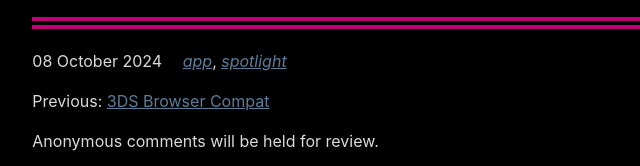
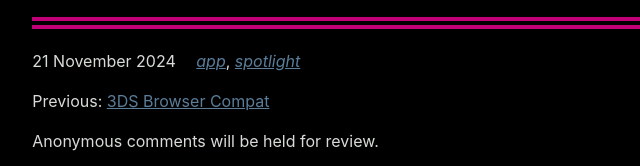
Before and after one commit to nycki93/nycki-net-2, an Eleventy site: page content/blog/2024-11-21-01-thumbkey/index.md in a window 1280 px wide. Shown: the part 1214-1380 px from the top of the page, 119-759 px from the left. Built offline with nearby package versions, Linux system fonts and the light colour scheme; Eleventy itself is replaced by a stand-in of ours; files that its build step writes are made by us from their sources.

Commit message:
fix date

```diff
--- a/content/blog/2024-11-21-01-thumbkey/index.md
+++ b/content/blog/2024-11-21-01-thumbkey/index.md
@@ -1,6 +1,6 @@
 ---
 title: Thumbkey
-date: 2024-10-08
+date: 2024-11-21
 description: A keyboard for your thumbs!
 tags:
   - app
```
